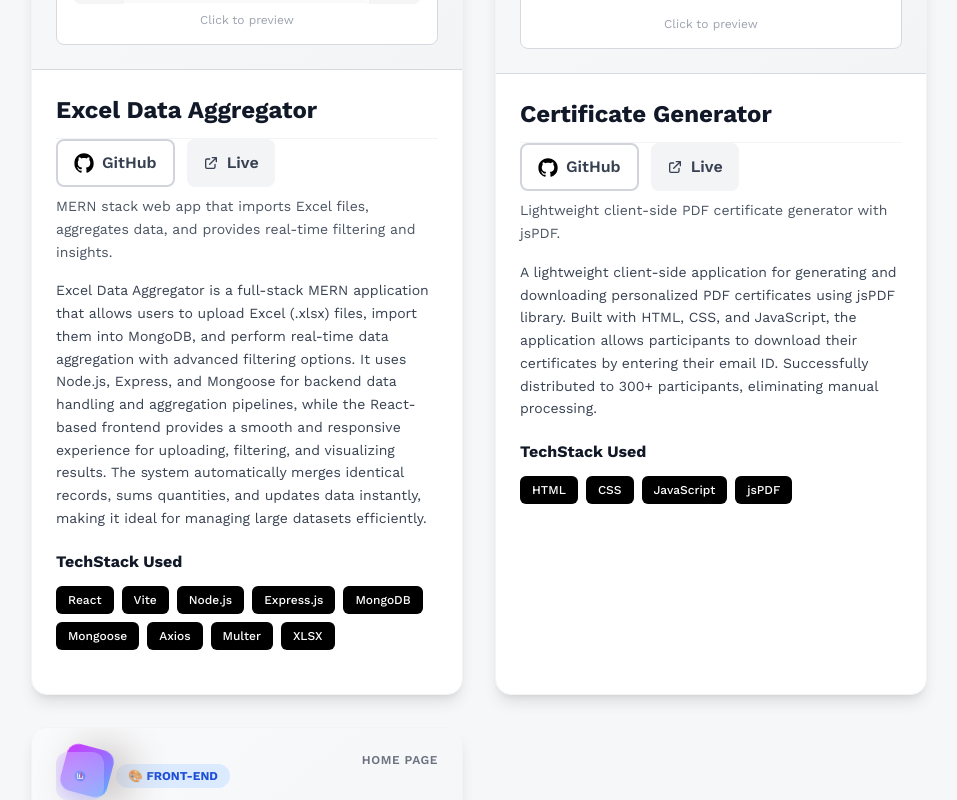
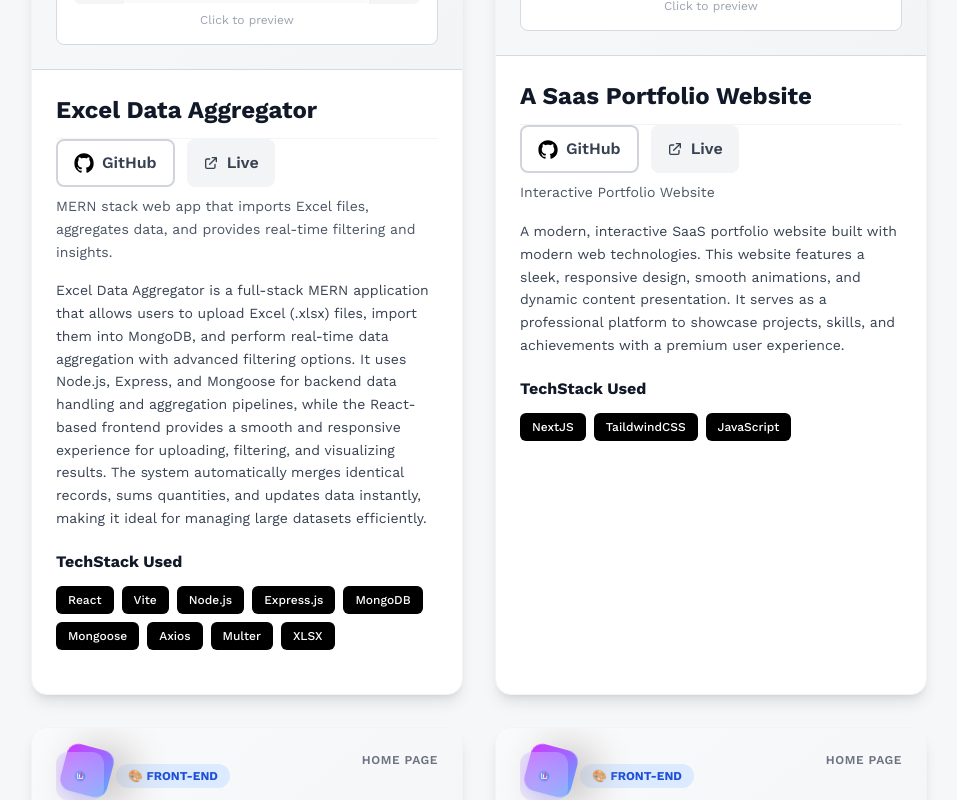
Before and after one commit to panjyar/Porfolio, a React (Vite) app: page /project in a window 1280 px wide. Shown: the part 7060-7860 px from the top of the page, without its empty margins (161-1118 px from the left). Built offline with nearby package versions, Linux system fonts and the light colour scheme.

Commit message:
add: saas portfolio website

```diff
--- a/src/assets/icons/index.js
+++ b/src/assets/icons/index.js
@@ -64,6 +64,7 @@ import LivNSenseLogo from './LivNSenseLogo.svg'
 import movierecomendation from './movierecomendation.png'
 import taskmanager from './taskmanager.png'
 import hcp from './hcp.png'
+import saas_portfolio from './saas_portfolio.png'
 export {
     css,
     excel,
@@ -71,7 +72,7 @@ export {
     ecommerce,
     chat,
     collegebuzz,
-    googlecloud,moviereview,resumeranking,wheather,kube,
+    googlecloud, moviereview, resumeranking, wheather, kube,
     disaster,
     certificate,
     c,
@@ -126,5 +127,6 @@ export {
     arrow,
     contact,
     soundon,
-    soundoff
+    soundoff,
+    saas_portfolio
 }
--- a/src/constants/index.js
+++ b/src/constants/index.js
@@ -66,6 +66,7 @@ import {
   chat,
   hobbylink,
   excel,
+  saas_portfolio
 } from "../assets/icons";
 
 // Organized Skills by Category
@@ -585,6 +586,27 @@ export const projects = [
     category: "frontend",
     iconUrl: sorting,
     theme: "btn-back-pink",
+    name: "A Saas Portfolio Website",
+    shortDescription:
+      "Interactive Portfolio Website",
+    fullDescription:
+      "A modern, interactive SaaS portfolio website built with modern web technologies. This website features a sleek, responsive design, smooth animations, and dynamic content presentation. It serves as a professional platform to showcase projects, skills, and achievements with a premium user experience.",
+    technologies: ["NextJS", "TaildwindCSS", "JavaScript"],
+    deployment: "Static site deployment",
+    liveLink: "https://saa-s-portfolio-website.vercel.app/",
+    githubLink: "https://github.com/panjyar/SaaS-Portfolio-Website",
+    preview: saas_portfolio,
+    features: [
+      "Real-time score tracking",
+      "Participant rankings",
+      "Responsive design",
+      "Dynamic updates",
+    ],
+  },
+  {
+    category: "frontend",
+    iconUrl: sorting,
+    theme: "btn-back-pink",
     name: "Certificate Generator",
     shortDescription:
       "Lightweight client-side PDF certificate generator with jsPDF.",
@@ -623,6 +645,7 @@ export const projects = [
       "Dynamic updates",
     ],
   },
+
 ];
 
 export const blogs = [
```
Also changed, not shown: src/assets/icons/saas_portfolio.png (added), 1 other file (tests, documents, lock files or other folders).
